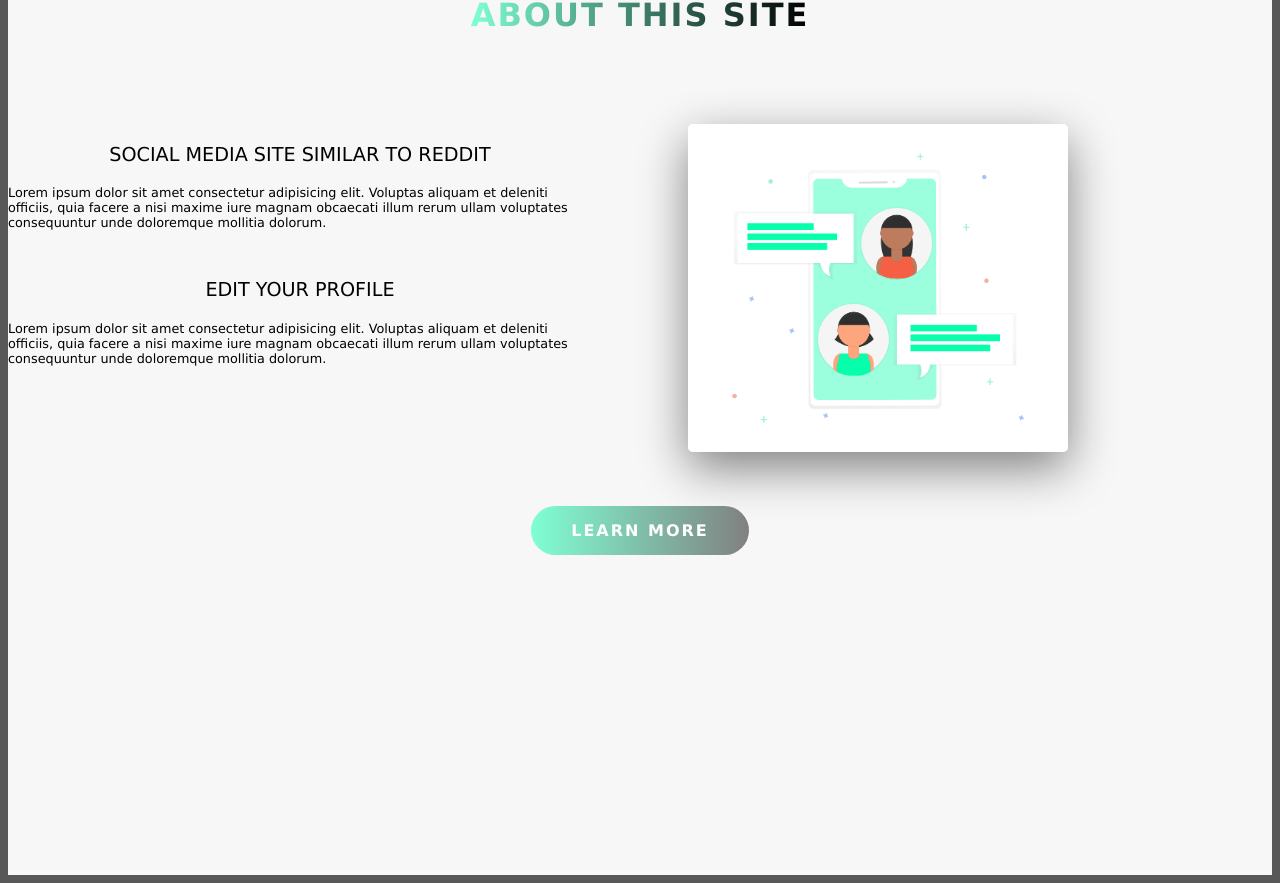
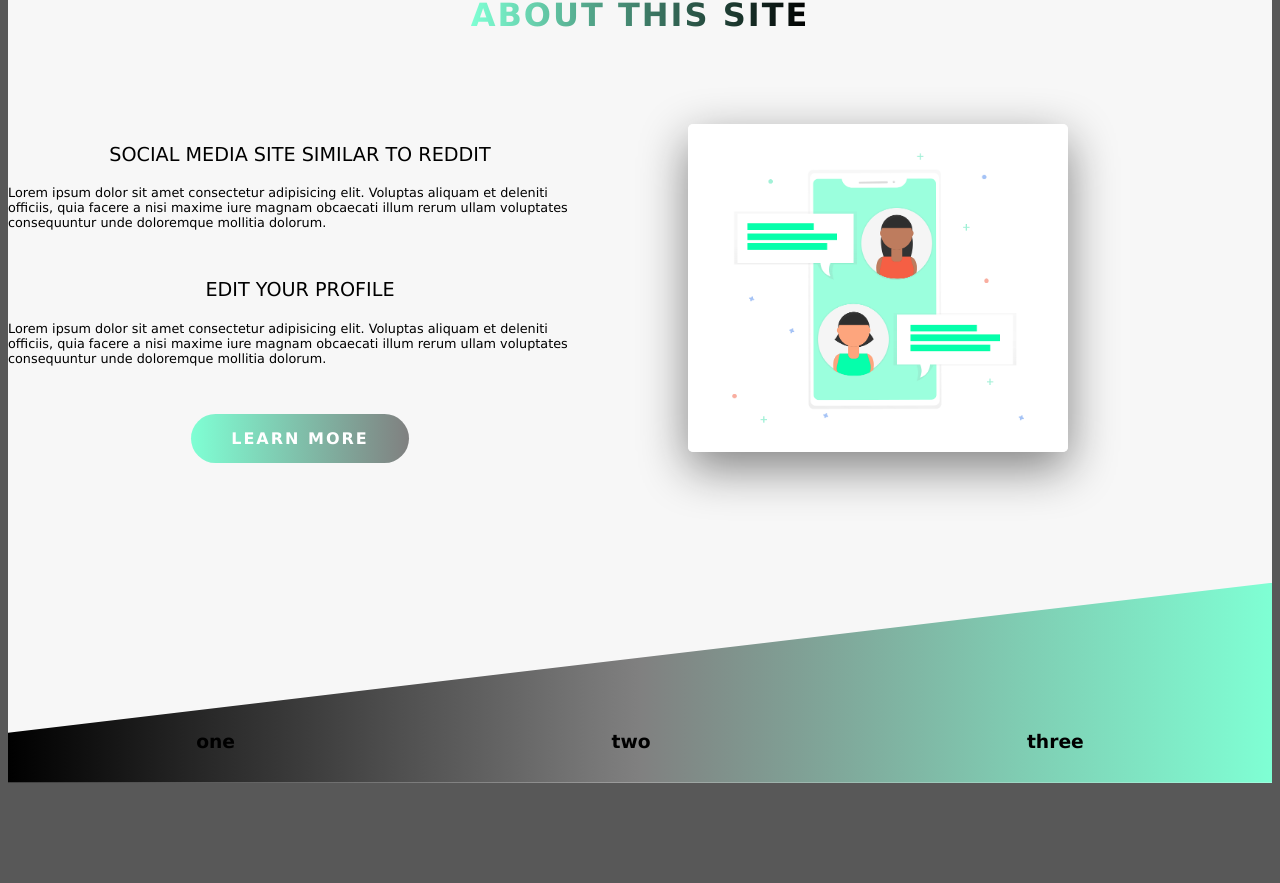
Before and after one commit to angelbenoit/SocialMediaClone, a React (Create React App) app in the folder client/: page / in a window 1280 px wide. Shown: the part 459-1342 px from the top of the page. After the commit the page ends 1250 px from the top, so only its background shows below. Built offline with nearby package versions, Linux system fonts and the light colour scheme; no server answers.

Commit message:
add footer

```diff
--- a/client/src/components/LandingPage.js
+++ b/client/src/components/LandingPage.js
@@ -48,16 +48,24 @@ class LandingPage extends Component {
                                     ullam voluptates consequuntur unde
                                     doloremque mollitia dolorum.
                                 </p>
+
+                                <div className="u-center-text">
+                                    <a href="#about" className="btn btn--aquamarine">Learn more</a>
+                                </div>
                             </div>
                             <div className="col-1-of-2">
                                 <div className="composition">
-                                    <img src={socializing} alt="socializing" className="composition__photo composition_photo--p1"/>
+                                    <img src={socializing} alt="socializing" className="composition__photo composition_photo--p1" />
                                 </div>
                             </div>
                         </div>
+                    </section>
 
-                        <div className="u-center-text">
-                            <a href="#about" className="btn btn--aquamarine">Learn more</a>
+                    <section className="footer">
+                        <div className="test">
+                            <h3>one</h3>
+                            <h3>two</h3>
+                            <h3>three</h3>
                         </div>
                     </section>
                 </main>
--- a/client/src/css/style.css
+++ b/client/src/css/style.css
@@ -164,7 +164,20 @@ body {
     text-transform: uppercase;
     letter-spacing: 15px;
     text-shadow: 2px 2px #4b8672;
-    animation: moveIn 1s; }
+    animation: moveIn 2.5s; }
+
+.footer {
+  background-image: linear-gradient(to left, aquamarine, gray, black);
+  height: 25vh;
+  clip-path: polygon(0 75%, 100% 0, 100% 100%, 0 100%);
+  margin-top: -25vh;
+  position: relative; }
+  .footer .test {
+    display: flex;
+    justify-content: space-around;
+    position: absolute;
+    top: 65%;
+    width: 100%; }
 
 .section-about {
   background-color: #f7f7f7;
--- /dev/null
+++ b/client/src/sass/layout/_footer.scss
@@ -0,0 +1,15 @@
+.footer{
+    background-image: linear-gradient(to left, aquamarine,gray, black);
+    height: 25vh;
+    clip-path: polygon(0 75%, 100% 0, 100% 100%, 0 100%);
+    margin-top: -25vh;
+    position: relative;
+
+    .test{
+        display: flex;
+        justify-content: space-around;
+        position: absolute;
+        top: 65%;
+        width: 100%;
+    }
+}
--- a/client/src/sass/layout/_header.scss
+++ b/client/src/sass/layout/_header.scss
@@ -18,6 +18,6 @@
         text-transform: uppercase;
         letter-spacing: 15px;
         text-shadow: 2px 2px rgb(75, 134, 114);
-        animation: moveIn 1s;
+        animation: moveIn 2.5s;
     }
 }
--- a/client/src/sass/main.scss
+++ b/client/src/sass/main.scss
@@ -12,5 +12,6 @@
 
 @import "layout/grid";
 @import "layout/header";
+@import "layout/footer";
 
 @import "pages/home";
```
